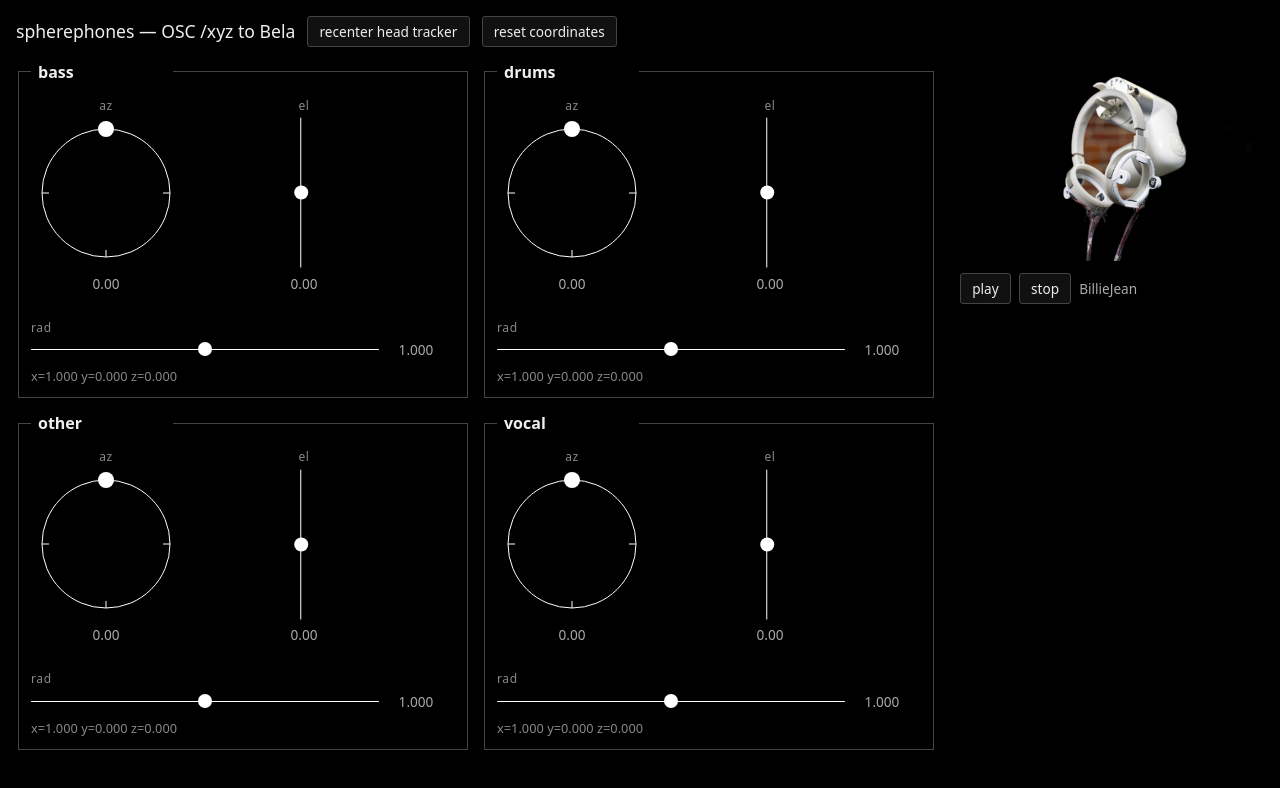
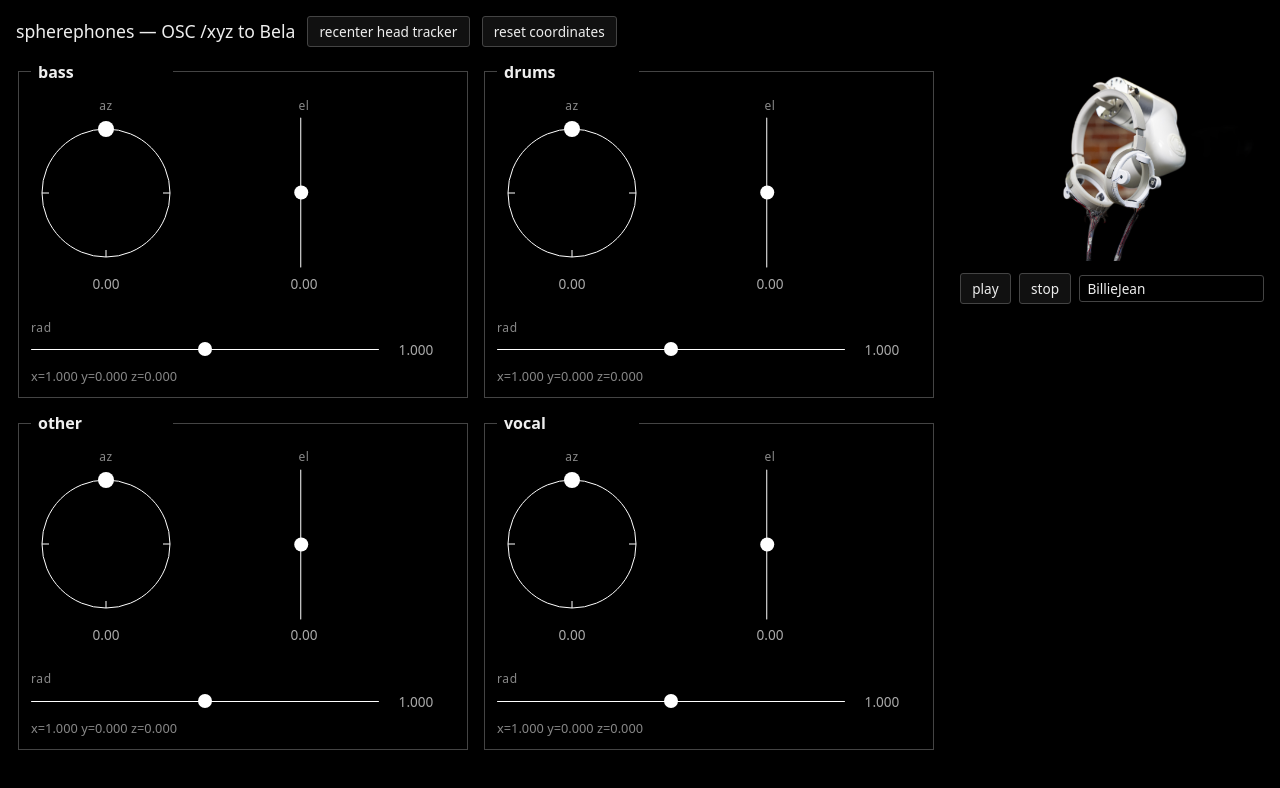
Before and after one commit to seiderslennon/Spherephones-UI, a website: page public/index.html in a window 1280 px wide. Drawn offline with Linux system fonts and the light colour scheme; no server answers.

Commit message:
fully works, npm deploy

```diff
--- a/package.json
+++ b/package.json
@@ -5,7 +5,10 @@
   "private": true,
   "main": "server.js",
   "scripts": {
-    "start": "node server.js"
+    "start": "node server.js",
+    "deploy": "rsync -avz --exclude node_modules --exclude .git ./ root@192.168.7.2:/root/spherephones-ui/ && ssh root@192.168.7.2 systemctl restart spherephones-ui",
+    "deploy:full": "rsync -avz --exclude .git ./ root@192.168.7.2:/root/spherephones-ui/ && ssh root@192.168.7.2 systemctl restart spherephones-ui",
+    "logs": "ssh root@192.168.7.2 journalctl -u spherephones-ui -f"
   },
   "dependencies": {
     "express": "^4.21.0",
--- a/public/index.html
+++ b/public/index.html
@@ -74,8 +74,20 @@
       }
       .transport .song {
         font-size: 0.85rem;
-        color: #aaa;
-        font-variant-numeric: tabular-nums;
+        color: #eee;
+        background: transparent;
+        border: 1px solid #444;
+        border-radius: 3px;
+        padding: 0.2rem 0.45rem;
+        font-family: inherit;
+        min-width: 9rem;
+      }
+      .transport .song:focus {
+        outline: none;
+        border-color: #888;
+      }
+      .transport .song::placeholder {
+        color: #666;
       }
       /* Narrow windows: stack controls above hero so panels never overlap. */
       @media (max-width: 980px) {
@@ -312,7 +324,15 @@
         <div class="transport">
           <button id="play" class="btn" type="button">play</button>
           <button id="stop" class="btn" type="button">stop</button>
-          <span class="song" id="song-name"></span>
+          <input
+            type="text"
+            class="song"
+            id="song-name"
+            value="BillieJean"
+            placeholder="song folder name"
+            spellcheck="false"
+            autocomplete="off"
+          />
         </div>
       </div>
     </div>
@@ -681,25 +701,35 @@
         flashButton(resetBtn);
       });
 
-      // Transport: two independent buttons. Hardcoded to "BillieJean"
-      // for now — this will become a song picker once more stems are
-      // loaded on the Bela.
-      const CURRENT_SONG = "BillieJean";
+      // Transport: song name is whatever's in the song-name input. The string
+      // is forwarded to Bela as the OSC /play arg, where gPlayer.play(name)
+      // resolves it to a folder of stems in the Bela project directory. The
+      // input keeps "BillieJean" as the default; clearing it falls back to
+      // that default rather than sending an empty song name.
+      const DEFAULT_SONG = "BillieJean";
+      const songInput = document.getElementById("song-name");
       const playBtn = document.getElementById("play");
       const stopBtn = document.getElementById("stop");
-      document.getElementById("song-name").textContent = CURRENT_SONG;
+      const currentSong = () => songInput.value.trim() || DEFAULT_SONG;
 
       playBtn.addEventListener("click", () => {
         fetch("/play", {
           method: "POST",
           headers: { "Content-Type": "application/json" },
-          body: JSON.stringify({ song: CURRENT_SONG }),
+          body: JSON.stringify({ song: currentSong() }),
         })
           .then((r) => {
             if (!r.ok) throw new Error(`HTTP ${r.status}`);
             flashButton(playBtn);
           })
           .catch((err) => console.warn("play failed", err));
+      });
+
+      songInput.addEventListener("keydown", (e) => {
+        if (e.key === "Enter") {
+          e.preventDefault();
+          playBtn.click();
+        }
       });
 
       stopBtn.addEventListener("click", () => {
```
Also changed, not shown: README.md.
